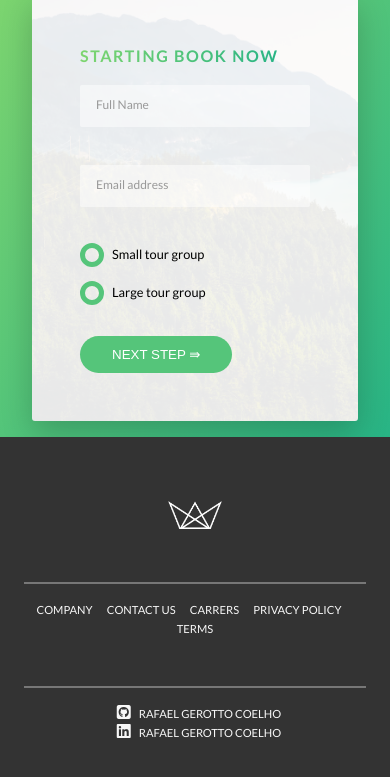
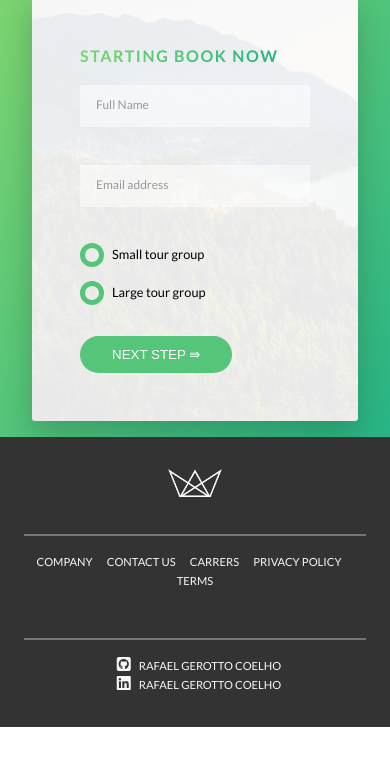
Before and after one commit to Rgerotto/Natours, a website: page index.html in a window 390 px wide. Shown: the part 6043-6820 px from the top of the page. After the commit the page ends 6770 px from the top, so only its background shows below. Drawn offline with Linux system fonts and the light colour scheme.

Commit message:
responsive done

```diff
--- a/sass/components/_popup.scss
+++ b/sass/components/_popup.scss
@@ -1,48 +1,55 @@
-.popup{
-
+.popup {
   height: 100vh;
   width: 100%;
   position: fixed;
   top: 0;
   left: 0;
-    background-color: rgba($color-black, .9);
+  background-color: rgba($color-black, 0.9);
   z-index: 99999;
 
   opacity: 0;
   visibility: hidden;
 
-    transition: all .4s;
+  transition: all 0.4s;
 
-    &__content{
+  &__content {
     @include absCenter;
 
     width: 75%;
     height: 50rem;
     background-color: $color-white;
-        box-shadow: 0 2rem 4rem rgba($color-black, .2);
+    box-shadow: 0 2rem 4rem rgba($color-black, 0.2);
     border-radius: 3px;
     display: table;
     overflow: hidden;
     opacity: 0;
-        transform: translate(-50% -50%) scale(.5);
-        transition: all .4s .2s;
+    transform: translate(-50% -50%) scale(0.5);
+    transition: all 0.4s 0.2s;
+
+    @include respond(tab-land) {
+      height: auto;
+      width: 100%;
     }
-    &__left{
+  }
+  &__left {
     width: 33.33333%;
     display: table-cell;
-
   }
-    &__right{
+  &__right {
     width: 66.66667%;
     display: table-cell;
     vertical-align: middle;
     padding: 3rem 5rem;
   }
-    &__img{
+  &__img {
     display: block;
     width: 100%;
+
+    @include respond(tab-land) {
+        display: inline;
       }
-    &__text{
+  }
+  &__text {
     font-size: 1.4rem;
     margin-bottom: 4rem;
 
@@ -59,21 +66,31 @@ padding: 3rem 5rem;
     -ms-hyphens: auto;
     hyphens: auto;
 
+    @include respond(tab-land){
+        font-size: 1.2rem;
+
+        -moz-column-count: 2;
+        -moz-column-gap: 5rem;
+        -moz-column-rule: 1.5px solid $color-grey-dark-2;
+
+        column-count: 2;
+        column-gap: 3rem;
+        column-rule: .5px solid $color-grey-dark-2;
     }
-    &:target{
+  }
+  &:target {
     opacity: 1;
-        visibility: visible
+    visibility: visible;
   }
 
-    &:target &__content{
+  &:target &__content {
     opacity: 1;
     transform: translate(-50% -50%) scale(1);
   }
 
-    &:target
-    &__close{
+  &:target &__close {
     &:link,
-        &:visited{
+    &:visited {
       color: $color-grey-dark-3;
       position: absolute;
       top: 2.5rem;
@@ -81,10 +98,10 @@ padding: 3rem 5rem;
       font-size: 3rem;
       text-decoration: none;
       display: inline-block;
-            transition: all .2s;
+      transition: all 0.2s;
     }
-        &:hover{
-            color: $color-primary
+    &:hover {
+      color: $color-primary;
     }
   }
 }
--- a/sass/layout/_footer.scss
+++ b/sass/layout/_footer.scss
@@ -1,26 +1,34 @@
-.footer{
+.footer {
   background-color: $color-grey-dark-3;
   padding: 10rem 0;
   font-size: 1.4rem;
   color: $color-grey-light-1;
 
-    @include respond(tab-port) {
-padding: 8rem 0;
+  @include respond(tab-land) {
+    padding: 6rem 0;
   }
 
-    &__logo-box{
+  @include respond(tab-port) {
+    padding: 4rem 0;
+  }
+
+  &__logo-box {
     text-align: center;
     margin-bottom: 8rem;
 
-        @include respond(tab-port){
+    @include respond(tab-land) {
         margin-bottom: 6rem;
       }
+
+    @include respond(tab-port) {
+      margin-bottom: 4rem;
     }
-    &__logo{
+  }
+  &__logo {
     width: 15rem;
     height: auto;
   }
-    &__navigation{
+  &__navigation {
     border-top: 2px solid $color-grey-dark;
     padding-top: 2rem;
     display: inline-block;
@@ -29,32 +37,33 @@ padding: 8rem 0;
       text-align: center;
     }
   }
-    &__list{
+  &__list {
     list-style: none;
   }
 
-    &__item{
+  &__item {
     display: inline-block;
 
-&:not(:last-child){
+    &:not(:last-child) {
       margin-right: 1.5rem;
     }
   }
 
-    &__link{
-
-&:link, &:visited{
+  &__link {
+    &:link,
+    &:visited {
       color: $color-grey-light-1;
       text-decoration: none;
       text-transform: uppercase;
       display: inline-block;
     }
-&:hover, &:active{
+    &:hover,
+    &:active {
       color: $color-primary;
-    box-shadow: 0 1rem 2rem rgba($color-black, .4);
+      box-shadow: 0 1rem 2rem rgba($color-black, 0.4);
     }
   }
-    &__copyright{
+  &__copyright {
     border-top: 2px solid $color-grey-dark;
     padding-top: 2rem;
     width: 80%;
@@ -66,7 +75,7 @@ display: inline-block;
       float: none;
     }
   }
-    &__brands{
+  &__brands {
     margin: 0 1rem;
     font-size: 2rem;
   }
```
Also changed, not shown: css/style.css. Lines whose indentation alone changed are shown as unchanged.
